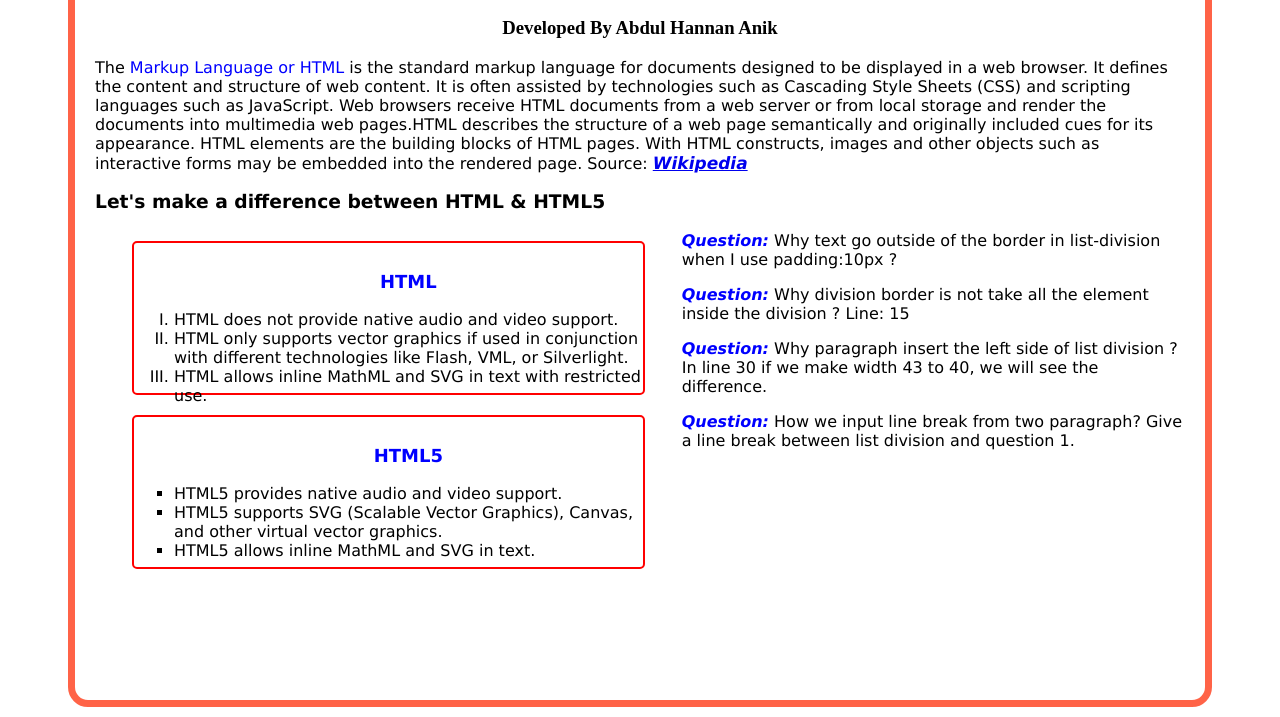
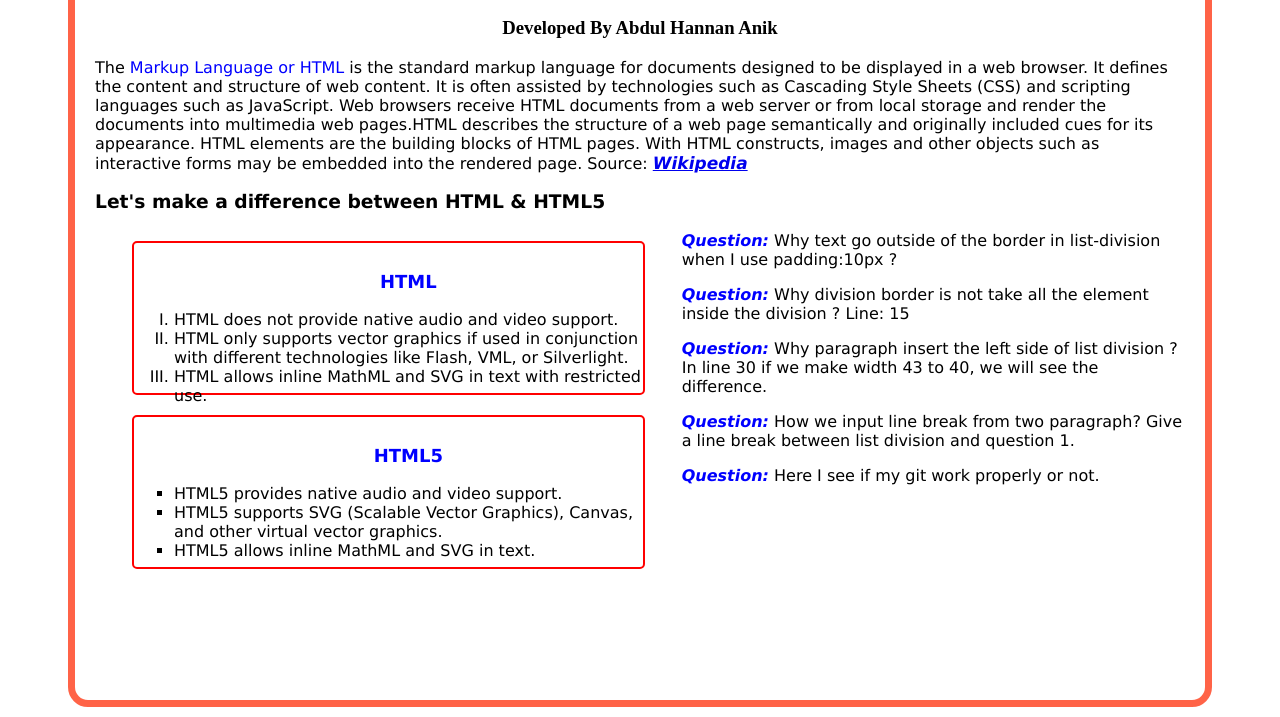
Before and after one commit to ahanik/Eshikhon-Homework, a plain HTML site: page class02.html in a window 1280 px wide. Shown: the part 137-854 px from the top of the page. Drawn offline with Linux system fonts and the light colour scheme.

Commit message:
second edit commit

```diff
--- a/class02.html
+++ b/class02.html
@@ -72,7 +72,7 @@
             <p style="font-family: verdana;"> <span style="font-style: italic; color: blue; font-weight: bold;"> Question:</span> Why division border is not take all the element inside the division ? Line: 15</p>
             <p style="font-family: verdana;"> <span style="font-style: italic; color: blue; font-weight: bold;"> Question:</span> Why paragraph insert the left side of list division ? In line 30 if we make width 43 to 40, we will see the difference.</p>
             <p style="font-family: verdana;"> <span style="font-style: italic; color: blue; font-weight: bold;"> Question:</span> How we input line break from two paragraph? Give a line break between list division and question 1.</p>
-
+            <p style="font-family: verdana;"> <span style="font-style: italic; color: blue; font-weight: bold;"> Question:</span> Here I see if my git work properly or not.</p>
     </div>
 
 </body>
```
